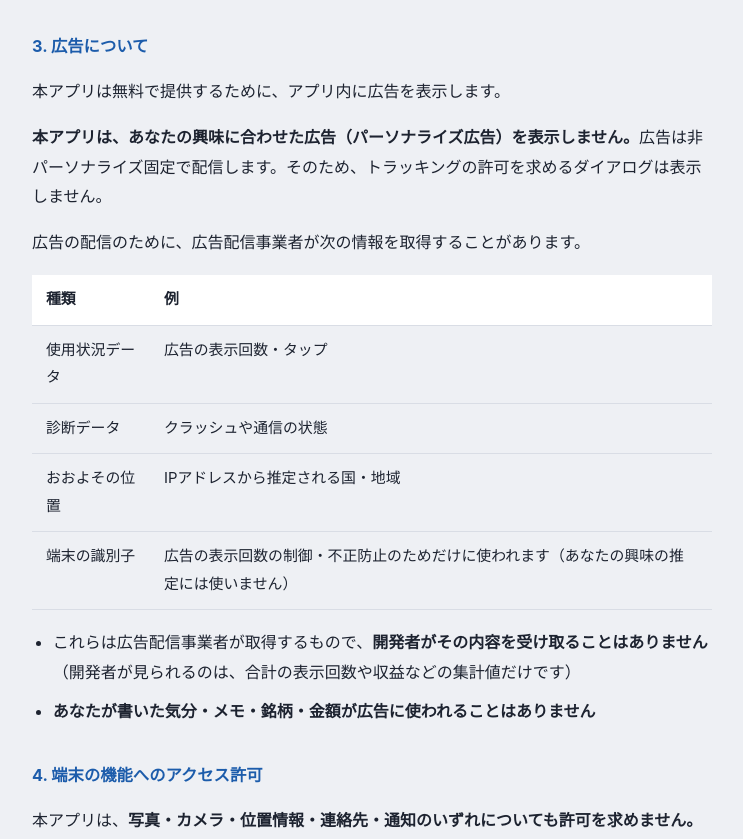
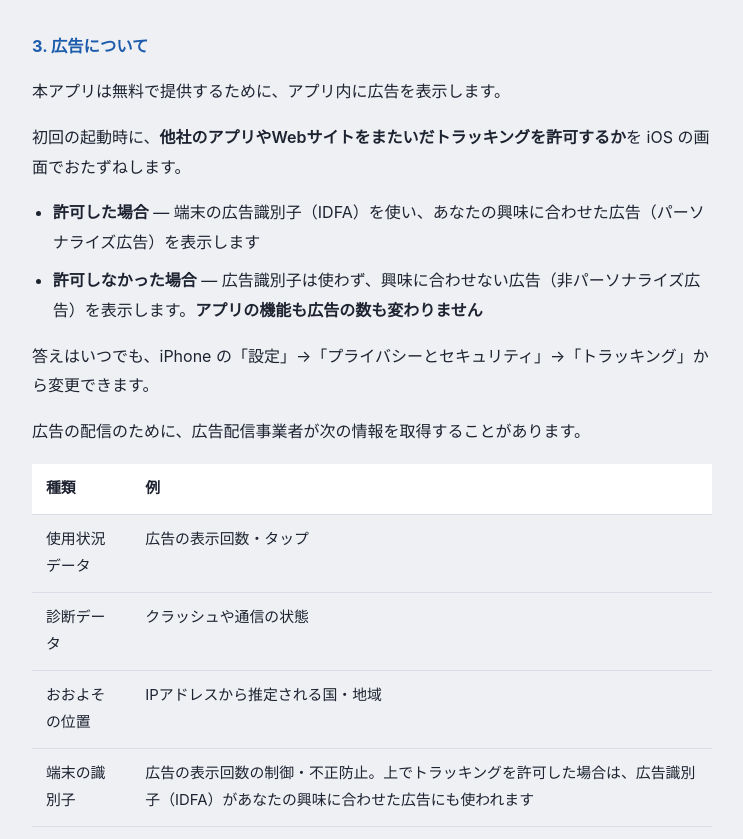
Before and after one commit to nekozaraapps-droid/kabu-memo-privacy, a plain HTML site: page index.html in a window 1280 px wide. Shown: the part 1002-1841 px from the top of the page, without its empty margins (268-1011 px from the left). Drawn offline with Linux system fonts and the light colour scheme.

Commit message:
広告の節を更新：初回起動時にトラッキングの許可をたずねる形に変更

```diff
--- a/index.html
+++ b/index.html
@@ -43,7 +43,7 @@
 <main>
 
 <h1>株メモ プライバシーポリシー</h1>
-<p class="updated">最終更新日: 2026年10月3日</p>
+<p class="updated">最終更新日: 2026年10月5日</p>
 
 <div class="lede">
   <p><strong>株メモは、あなたが書いた記録を端末の中だけに保存します。</strong></p>
@@ -68,7 +68,12 @@
 
 <h3>3. 広告について</h3>
 <p>本アプリは無料で提供するために、アプリ内に広告を表示します。</p>
-<p><strong>本アプリは、あなたの興味に合わせた広告（パーソナライズ広告）を表示しません。</strong>広告は非パーソナライズ固定で配信します。そのため、トラッキングの許可を求めるダイアログは表示しません。</p>
+<p>初回の起動時に、<strong>他社のアプリやWebサイトをまたいだトラッキングを許可するか</strong>を iOS の画面でおたずねします。</p>
+<ul>
+<li><strong>許可した場合</strong> — 端末の広告識別子（IDFA）を使い、あなたの興味に合わせた広告（パーソナライズ広告）を表示します</li>
+<li><strong>許可しなかった場合</strong> — 広告識別子は使わず、興味に合わせない広告（非パーソナライズ広告）を表示します。<strong>アプリの機能も広告の数も変わりません</strong></li>
+</ul>
+<p>答えはいつでも、iPhone の「設定」→「プライバシーとセキュリティ」→「トラッキング」から変更できます。</p>
 <p>広告の配信のために、広告配信事業者が次の情報を取得することがあります。</p>
 <div class="tablewrap">
 <table>
@@ -76,7 +81,7 @@
 <tr><td>使用状況データ</td><td>広告の表示回数・タップ</td></tr>
 <tr><td>診断データ</td><td>クラッシュや通信の状態</td></tr>
 <tr><td>おおよその位置</td><td>IPアドレスから推定される国・地域</td></tr>
-<tr><td>端末の識別子</td><td>広告の表示回数の制御・不正防止のためだけに使われます（あなたの興味の推定には使いません）</td></tr>
+<tr><td>端末の識別子</td><td>広告の表示回数の制御・不正防止。上でトラッキングを許可した場合は、広告識別子（IDFA）があなたの興味に合わせた広告にも使われます</td></tr>
 </table>
 </div>
 <ul>
```
